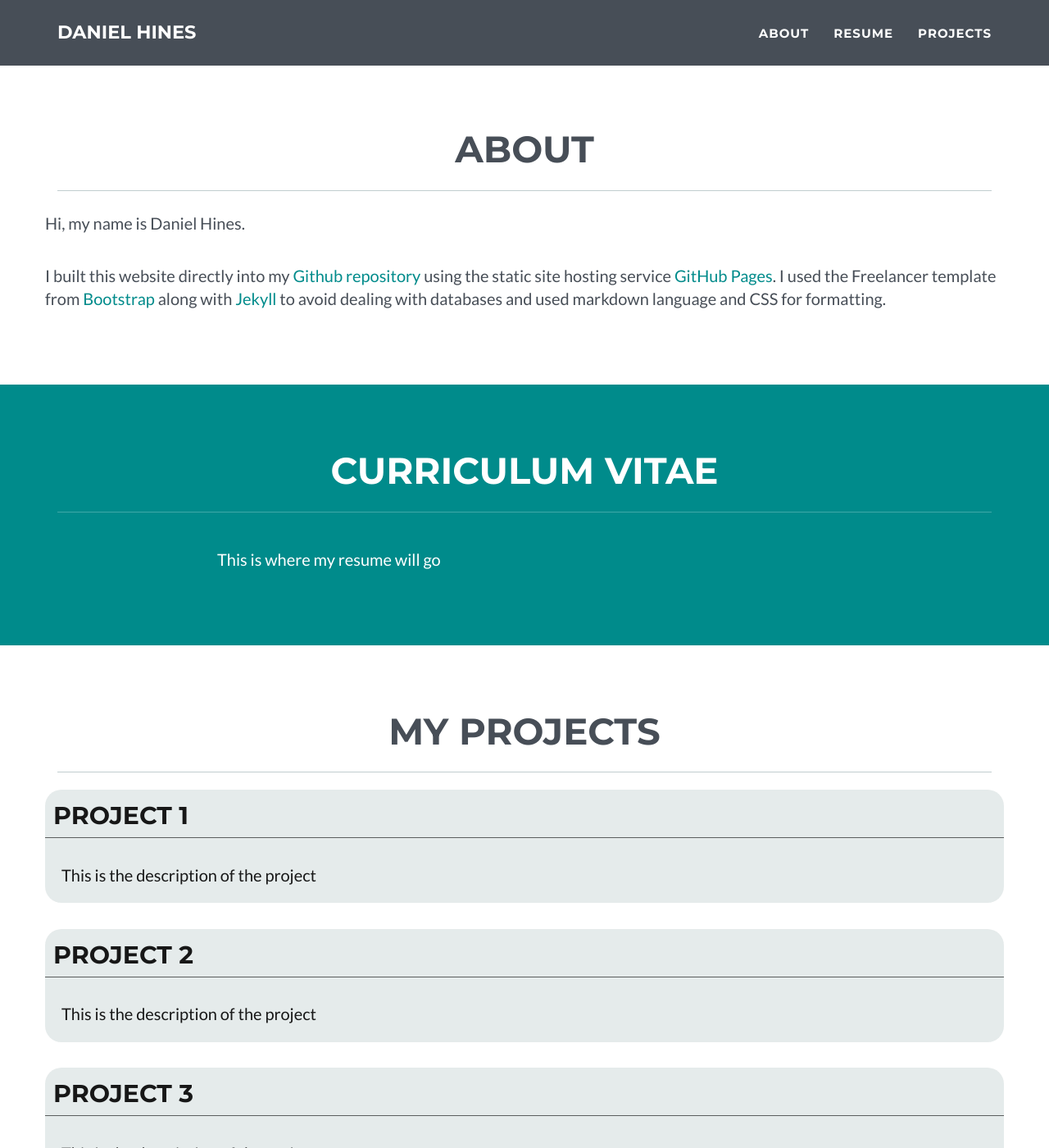
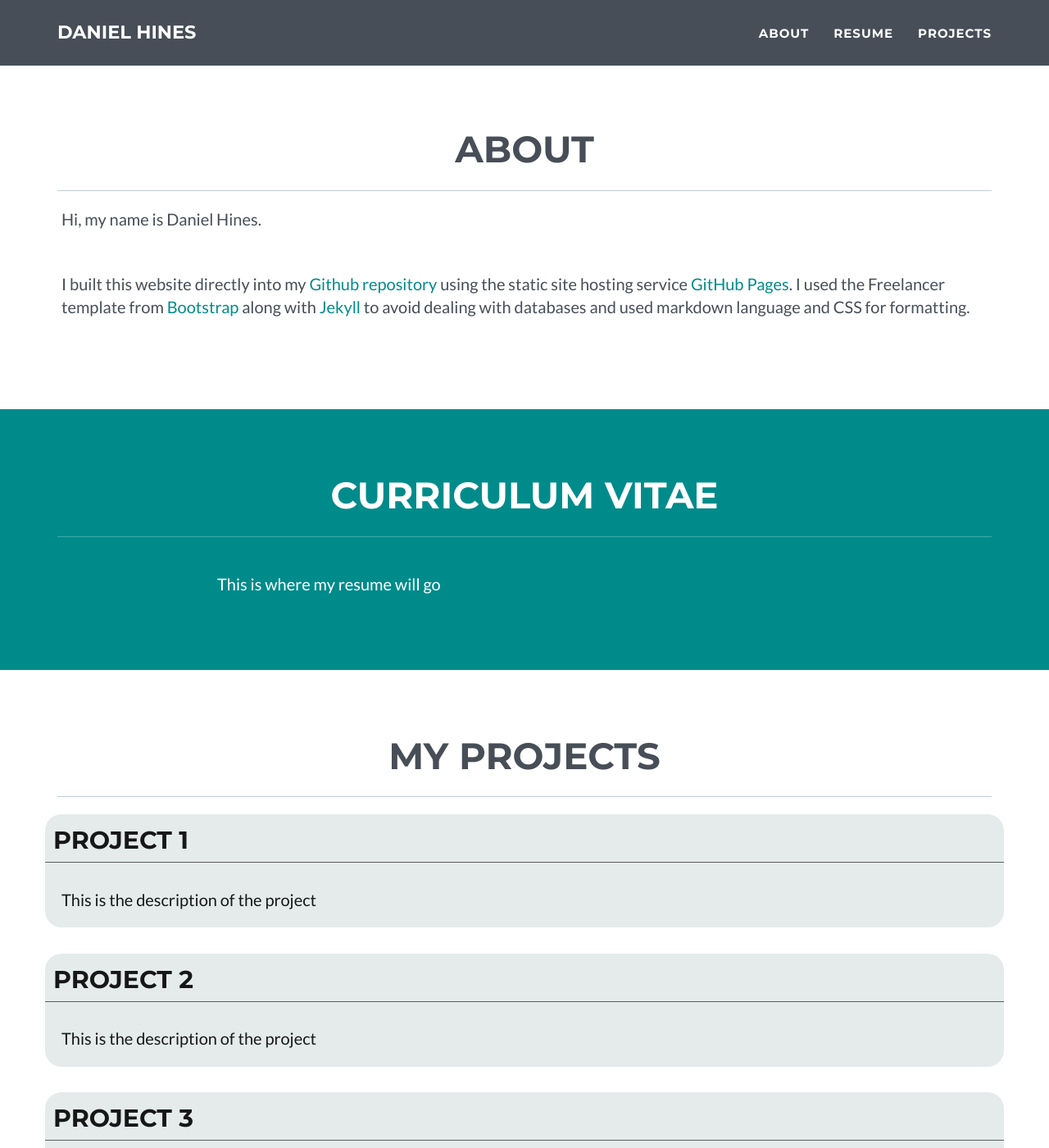
Before and after one commit to danielchines/danielchines.github.io, a Jekyll site: the page built from index.html, in a window 1280 px wide and 1400 px high, scrolled down 730 px. Shown: the whole window at 82% size. Built offline with Jekyll 4.4.1, drawn with Linux system fonts in a browser that asks for light colours.

Commit message:
Update main.css

```diff
--- a/_includes/css/main.css
+++ b/_includes/css/main.css
@@ -196,7 +196,7 @@ section h2.white {
 }
 
 p.about-p {
-    margin-top: 25px;
+    padding: 20px;
 }
 
 p.project {
@@ -214,7 +214,8 @@ p.project {
     border-radius: 20px;
     background: rgba(9,57,66,0.1)
 }
-#projects .portfolio-item .portfolio-link :hover {
+#projects .portfolio-item:hover,
+#projects .portfolio-link:hover {
     color: rgb(255,255,255);
     background: #{{ site.color.primary }};
     border-radius: 20px;
```
